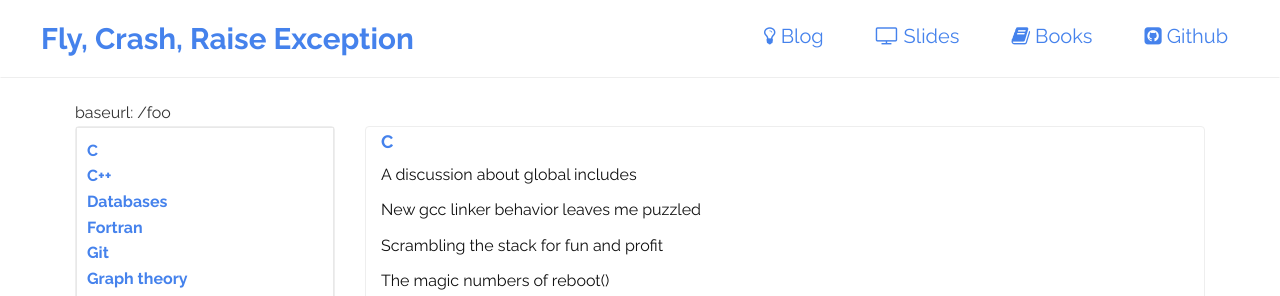
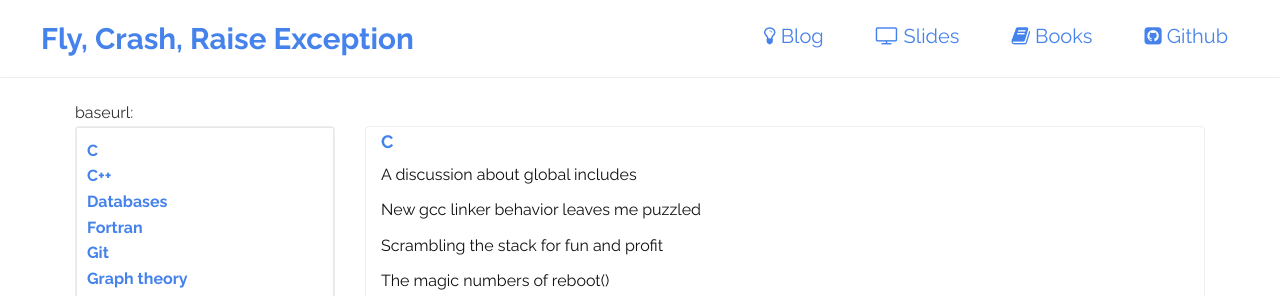
Before and after one commit to stefanoborini/stefanoborini.github.io, a Jekyll site: the page built from index.html, in a window 1280 px wide and 900 px high. Shown: the top 296 px of the window. Built offline with Jekyll 4.4.1, drawn with Linux system fonts in a browser that asks for light colours; the list of posts is cut into pages by our own code.

Commit message:
Gave up and did like everywhere else. inconsistent language is inconsistent

```diff
--- a/_config.yml
+++ b/_config.yml
@@ -8,7 +8,7 @@
 # Site settings
 title: Fly, Crash, Raise Exception
 description: Random stuff from Stefano Borini
-baseurl: "/foo" # the subpath of your site, e.g. /blog
+baseurl: "/" # the subpath of your site, e.g. /blog
 url: "http://stefanoborini.com" # the base hostname & protocol for your site
 
 copyright:
--- a/slides/index.html
+++ b/slides/index.html
@@ -14,9 +14,9 @@
                     {% assign sorted_posts = site.categories.slides | sort:"title" %}
                     {% for post in sorted_posts %}
                         {% if post.link_to %}
-                            <a href="{{ post.link_to | prepend: site.baseurl }}" class="index-anchor"><div class="panel-body">{{ post.title }}</div></a>
+                            <a href="{{ post.link_to | prepend: site.baseurl | prepend: site.url }}" class="index-anchor"><div class="panel-body">{{ post.title }}</div></a>
                         {% else %}
-                            <a href="{{ post.url | prepend: site.baseurl }}" class="index-anchor"><div class="panel-body">{{ post.title }}</div></a>
+                            <a href="{{ post.url | prepend: site.baseurl | prepend: site.url }}" class="index-anchor"><div class="panel-body">{{ post.title }}</div></a>
                         {% endif %}
                     {% endfor %}
                     </div>
```
